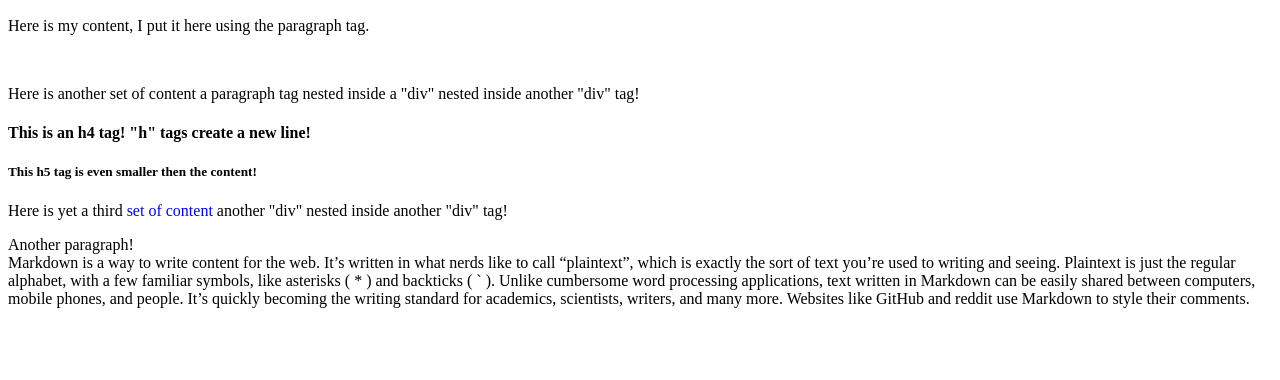
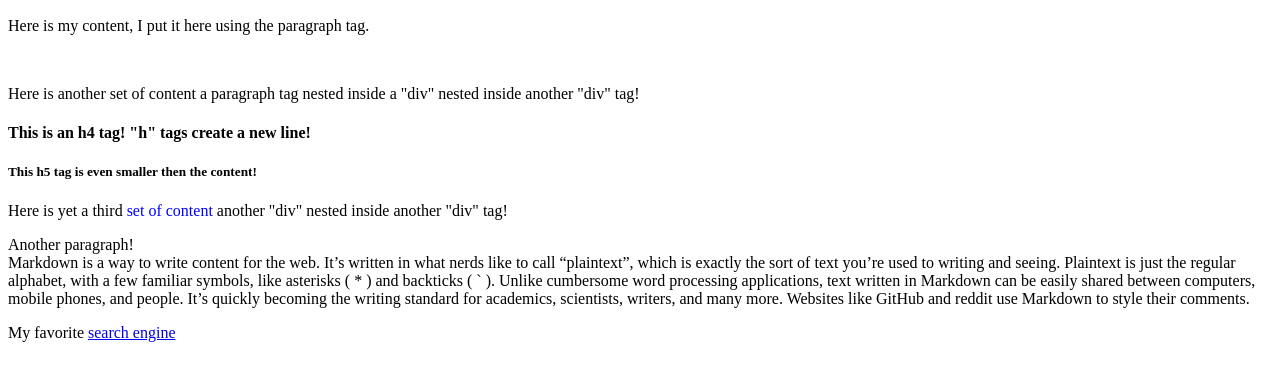
Before and after one commit to zambrose2017/HtmlPractice, a plain HTML site: page index.html in a window 1280 px wide. Shown: the part 110-490 px from the top of the page. Drawn offline with Linux system fonts and the light colour scheme.

Commit message:
added a hyperlink

```diff
--- a/index.html
+++ b/index.html
@@ -30,6 +30,9 @@
 			</p>
 
 			</div>
+			<div>
+				My favorite <a href="http://www.google.com" target="_blank">search engine</a>
+			</div>
 		</div>
 	</body>
 
```
